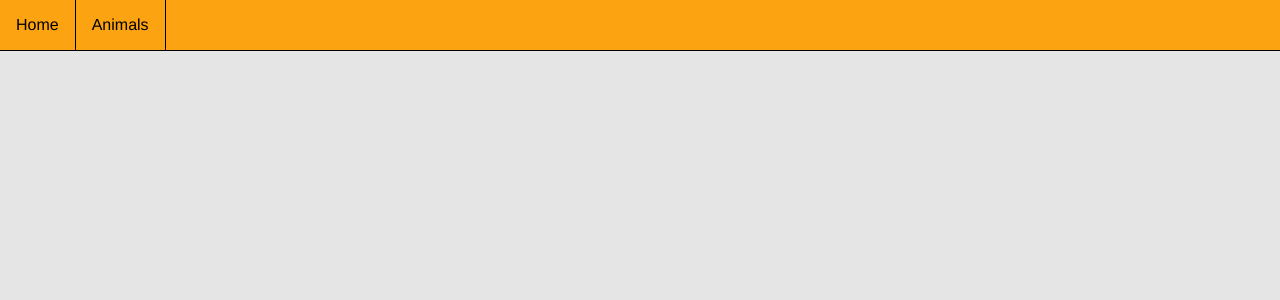
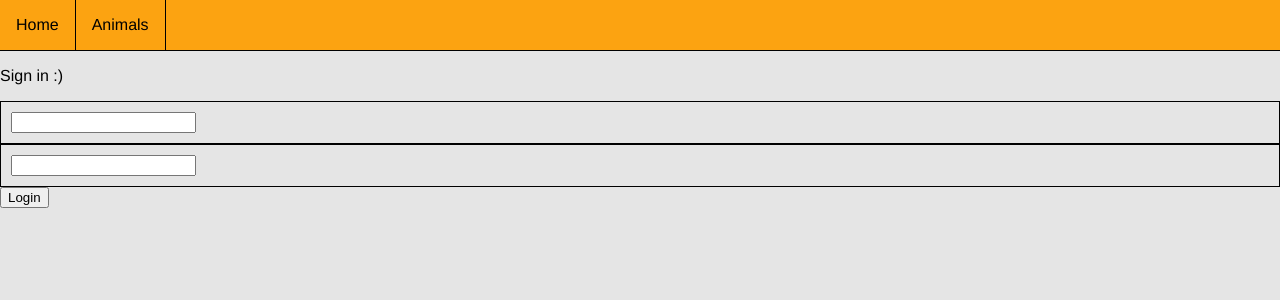
Before and after one commit to mirtalc/adopt-me-front, a Vue app: page /login in a window 1280 px wide. Shown: the top 300 px of the page. Built offline with nearby package versions, Linux system fonts and the light colour scheme.

Commit message:
feat(jwt): configure jwt authentication

```diff
--- a/package.json
+++ b/package.json
@@ -11,7 +11,8 @@
     "axios": "^0.19.2",
     "core-js": "^3.6.5",
     "vue": "^2.6.11",
-    "vue-router": "^3.4.7"
+    "vue-router": "^3.4.7",
+    "vuex": "^3.5.1"
   },
   "devDependencies": {
     "@vue/cli-plugin-babel": "~4.5.0",
--- a/src/main.js
+++ b/src/main.js
@@ -1,10 +1,24 @@
 import Vue from 'vue'
 import App from './App.vue'
 import router from './routes.js'
+import store from './store'
 
 Vue.config.productionTip = false
 
+router.beforeEach((to, from, next) => {
+  if(to.matched.some(record => record.meta.requiresLogin)){
+    if(!store.getters.isLogged){
+      next({name: 'login'})
+    } else {
+      next()
+    }
+  } else {
+    next()
+  }
+})
+
 new Vue({
   router,
+  store,
   render: h => h(App),
 }).$mount('#app')
--- a/src/routes.js
+++ b/src/routes.js
@@ -1,6 +1,8 @@
 import Vue from 'vue'
 import VueRouter from 'vue-router'
 import Animals from './views/Animals'
+import Login from './views/Login'
+import Logout from './views/Logout'
 import Home from './views/Home'
 
 // Add vue-router to our middleware
@@ -18,7 +20,20 @@ export default new VueRouter({
         {
             path: '/animals',
             name: 'animals',
-            component: Animals
-        }
+            component: Animals,
+            meta: {
+                requiresLogin: true
+            }
+        },
+        {
+            path: '/login',
+            name: 'login',
+            component: Login
+        },
+        {
+            path: '/logout',
+            name: 'logout',
+            component: Logout
+        },
     ]
 })
--- /dev/null
+++ b/src/store.js
@@ -0,0 +1,43 @@
+import Vue from 'vue'
+import Vuex from 'vuex'
+import { getAPI } from './axios-api'
+
+Vue.use(Vuex)
+export default new Vuex.Store({
+    state: {
+        accessToken: null,
+        refreshToken: null,
+        APIData: '',
+    },
+    mutations: {
+        updateStorage(state, { access, refresh }) {
+            state.accessToken = access
+            state.refreshToken = refresh
+        }
+    },
+    getters: {
+        isLogged(state){
+            return state.accessToken != null
+        }
+    },
+    actions: {
+        userLogin(context, credentials) {
+            return new Promise((resolve, reject) => {
+                getAPI.post('/token/', {
+                    username: credentials.username,
+                    password: credentials.password
+                })
+                .then(response => {
+                    context.commit('updateStorage', {
+                        access: response.data.access,
+                        refresh: response.data.refresh
+                    })
+                    resolve('done')
+                })
+                .catch(error => {
+                    reject(error)
+                })
+            })
+        }
+    }
+})
--- a/src/views/Animals.vue
+++ b/src/views/Animals.vue
@@ -17,19 +17,22 @@
 
 <script>
 import { getAPI } from "../axios-api";
+import { mapState } from "vuex";
+
 export default {
   name: "Animals",
-  data() {
-    return {
-      APIData: [],
-    };
-  },
+  computed: mapState(["APIData"]),
   created() {
     getAPI
-      .get("/animals/")
+      .get("/animals/", {
+        headers: {
+          Authorization: `Bearer ${this.$store.state.accessToken}`,
+        },
+      })
       .then((response) => {
         console.log("Axios has received data: ", response.data);
-        this.APIData = response.data;
+        this.$store.state.APIData = response.data;
+        console.log(this.$store.state.APIData);
       })
       .catch((error) => {
         console.warn("Error trying to receive data: ", error);
--- /dev/null
+++ b/src/views/Login.vue
@@ -0,0 +1,58 @@
+<template>
+  <div>
+    <p>Sign in :)</p>
+
+    <form v-on:submit.prevent="login">
+      <div class="form-group">
+        <input type="text" name="username" id="user" v-model="username" />
+      </div>
+      <div class="form-group">
+        <input type="password" name="password" id="pass" v-model="password" />
+      </div>
+      <button type="submit">Login</button>
+    </form>
+    <p v-if="incorrectCredentials">
+      Error logging in. Please, check your user and password!
+    </p>
+  </div>
+</template>
+
+<script>
+export default {
+  name: "Login",
+  data() {
+    return {
+      username: "",
+      password: "",
+      incorrectCredentials: false,
+    };
+  },
+  methods: {
+    login() {
+      this.$store
+        .dispatch("userLogin", {
+          username: this.username,
+          password: this.password,
+        })
+        .then(() => {
+          this.$router.push({ name: "animals" });
+        })
+        .catch((error) => {
+          console.warn(error);
+          this.incorrectCredentials = true;
+        });
+    },
+  },
+};
+</script>
+
+<style scoped>
+.form-group {
+  border: 1px solid black;
+  padding: 10px;
+}
+
+button {
+  /** */
+}
+</style>
```
Also changed, not shown: 1 other file (tests, documents, lock files or other folders).
